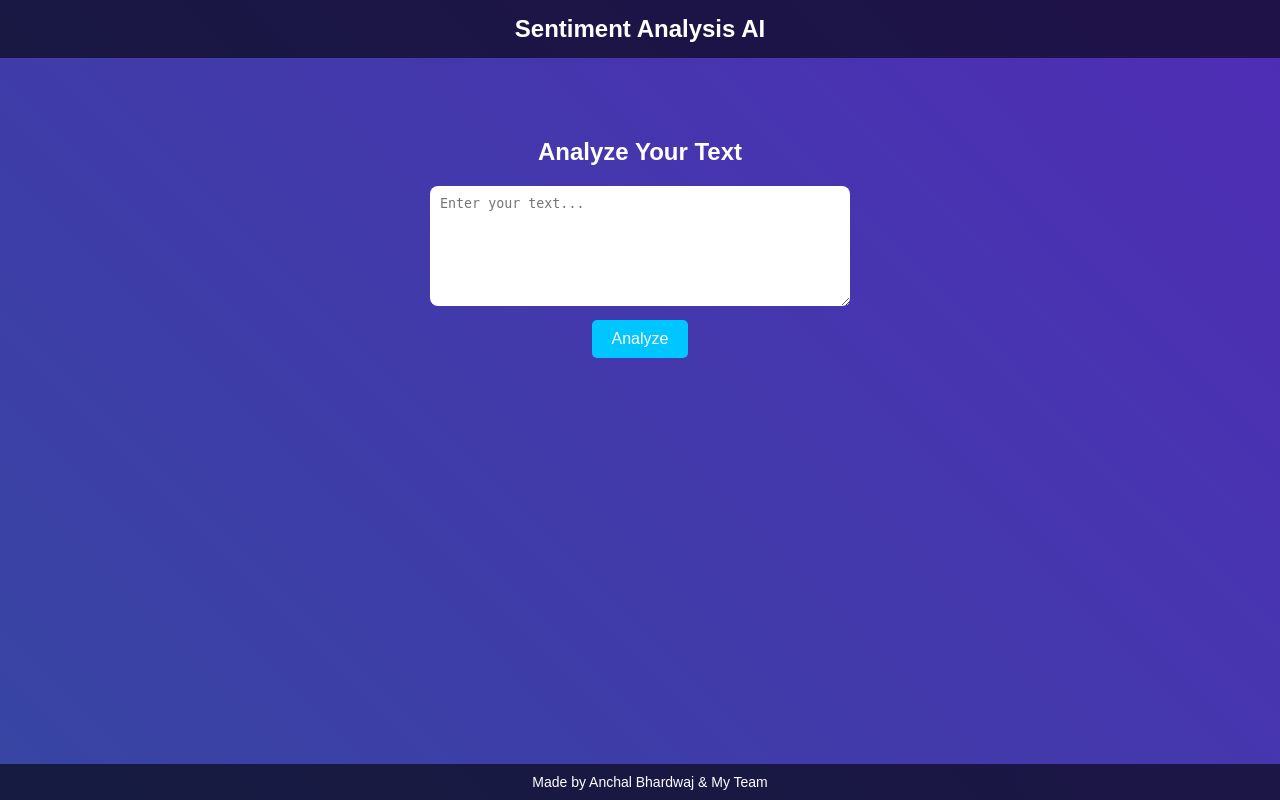
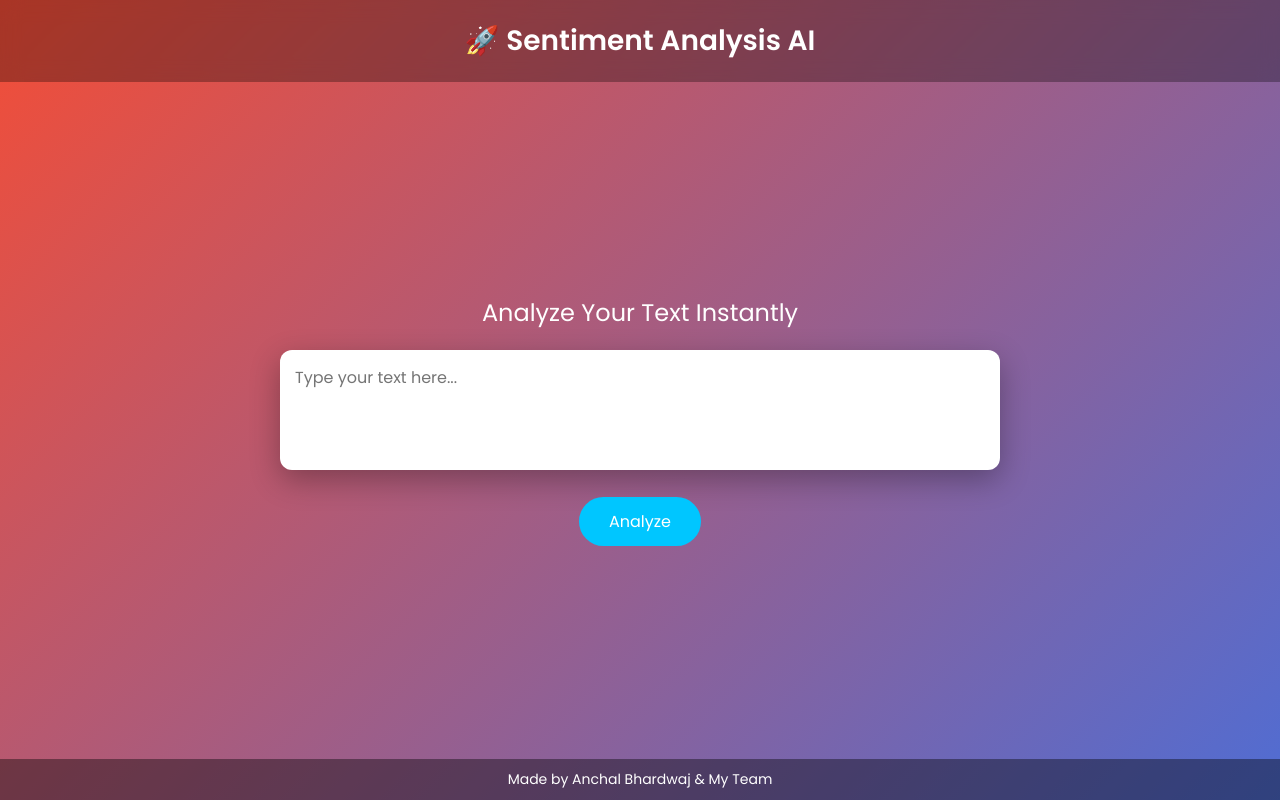
Before and after one commit to sajansonkar-cmd/Sentiment-analysis-ai, a Flask app: page / in a window 1280 px wide. Run offline with Flask 3, Linux system fonts and the light colour scheme.

Commit message:
change in html

```diff
--- a/templates/index.html
+++ b/templates/index.html
@@ -1,84 +1,101 @@
 <!DOCTYPE html>
-<html>
+<html lang="en">
 <head>
-    <title>Sentiment Analysis</title>
+    <meta charset="UTF-8">
+    <title>Sentiment Analysis AI</title>
+
+    <!-- Google Font -->
+    <link href="https://fonts.googleapis.com/css2?family=Poppins:wght@300;400;600&display=swap" rel="stylesheet">
 
     <style>
-        body {
+        * {
             margin: 0;
-            font-family: Arial, sans-serif;
-            color: white;
-            overflow: hidden;
+            padding: 0;
+            box-sizing: border-box;
+            font-family: 'Poppins', sans-serif;
         }
 
-        /* Animated background */
-        body::before {
-            content: "";
-            position: fixed;
-            width: 200%;
-            height: 200%;
-            background: linear-gradient(45deg, #1e3c72, #2a5298, #6a11cb, #2575fc);
+        body {
+            height: 100vh;
+            display: flex;
+            flex-direction: column;
+            justify-content: space-between;
+            background: linear-gradient(-45deg, #6a11cb, #2575fc, #ff4b2b, #ff416c);
             background-size: 400% 400%;
-            animation: gradientMove 10s ease infinite;
-            z-index: -1;
+            animation: gradientBG 10s ease infinite;
+            color: white;
         }
 
-        @keyframes gradientMove {
+        @keyframes gradientBG {
             0% { background-position: 0% 50%; }
             50% { background-position: 100% 50%; }
             100% { background-position: 0% 50%; }
         }
 
         header {
-            background: rgba(0,0,0,0.6);
-            padding: 15px;
             text-align: center;
-            font-size: 24px;
-            font-weight: bold;
+            padding: 20px;
+            font-size: 28px;
+            font-weight: 600;
+            background: rgba(0,0,0,0.3);
+            backdrop-filter: blur(10px);
         }
 
         .container {
             text-align: center;
-            margin-top: 80px;
+            padding: 40px;
+        }
+
+        h2 {
+            margin-bottom: 20px;
+            font-weight: 400;
         }
 
         textarea {
-            width: 400px;
-            height: 100px;
-            padding: 10px;
-            border-radius: 8px;
+            width: 60%;
+            height: 120px;
+            padding: 15px;
+            border-radius: 12px;
             border: none;
             outline: none;
+            font-size: 16px;
+            resize: none;
+            box-shadow: 0 10px 30px rgba(0,0,0,0.3);
         }
 
         button {
-            margin-top: 10px;
-            padding: 10px 20px;
+            margin-top: 20px;
+            padding: 12px 30px;
+            border: none;
+            border-radius: 30px;
             background: #00c6ff;
-            border: none;
             color: white;
             font-size: 16px;
-            border-radius: 5px;
             cursor: pointer;
+            transition: 0.3s;
         }
 
         button:hover {
+            transform: scale(1.1);
             background: #0072ff;
         }
 
         .result {
-            margin-top: 20px;
-            font-size: 20px;
-            font-weight: bold;
+            margin-top: 25px;
+            font-size: 22px;
+            font-weight: 500;
+            animation: fadeIn 0.8s ease;
+        }
+
+        @keyframes fadeIn {
+            from { opacity: 0; transform: translateY(20px); }
+            to { opacity: 1; transform: translateY(0); }
         }
 
         footer {
-            position: fixed;
-            bottom: 0;
-            width: 100%;
-            background: rgba(0,0,0,0.6);
             text-align: center;
             padding: 10px;
+            background: rgba(0,0,0,0.4);
             font-size: 14px;
         }
     </style>
@@ -87,14 +104,14 @@
 <body>
 
 <header>
-        Sentiment Analysis AI
+    🚀 Sentiment Analysis AI
 </header>
 
 <div class="container">
-        <h2>Analyze Your Text</h2>
+    <h2>Analyze Your Text Instantly</h2>
 
     <form method="POST">
-            <textarea name="review" placeholder="Enter your text..."></textarea><br>
+        <textarea name="review" placeholder="Type your text here..."></textarea><br>
         <button type="submit">Analyze</button>
     </form>
 
```
Lines whose indentation alone changed are shown as unchanged.
